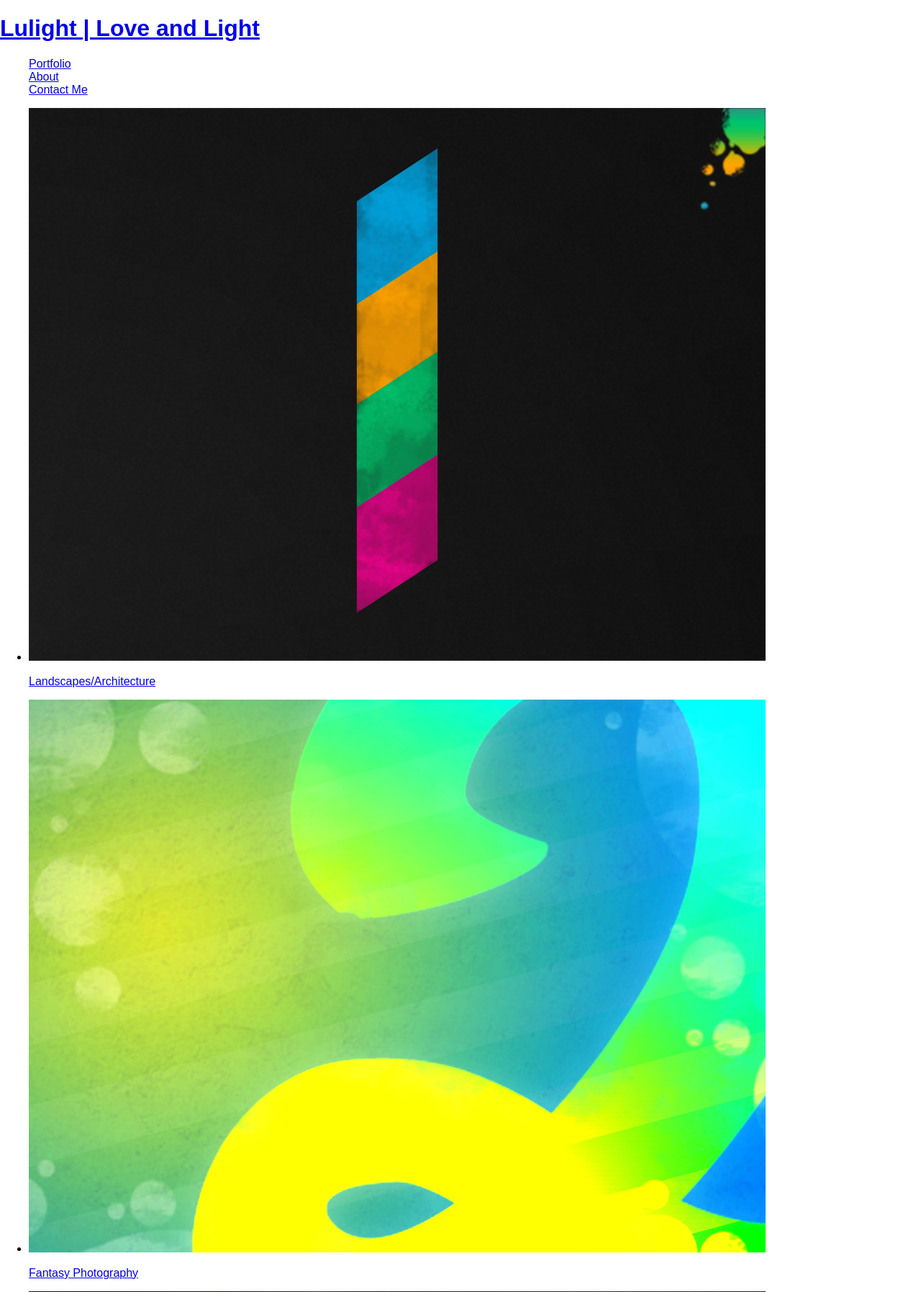
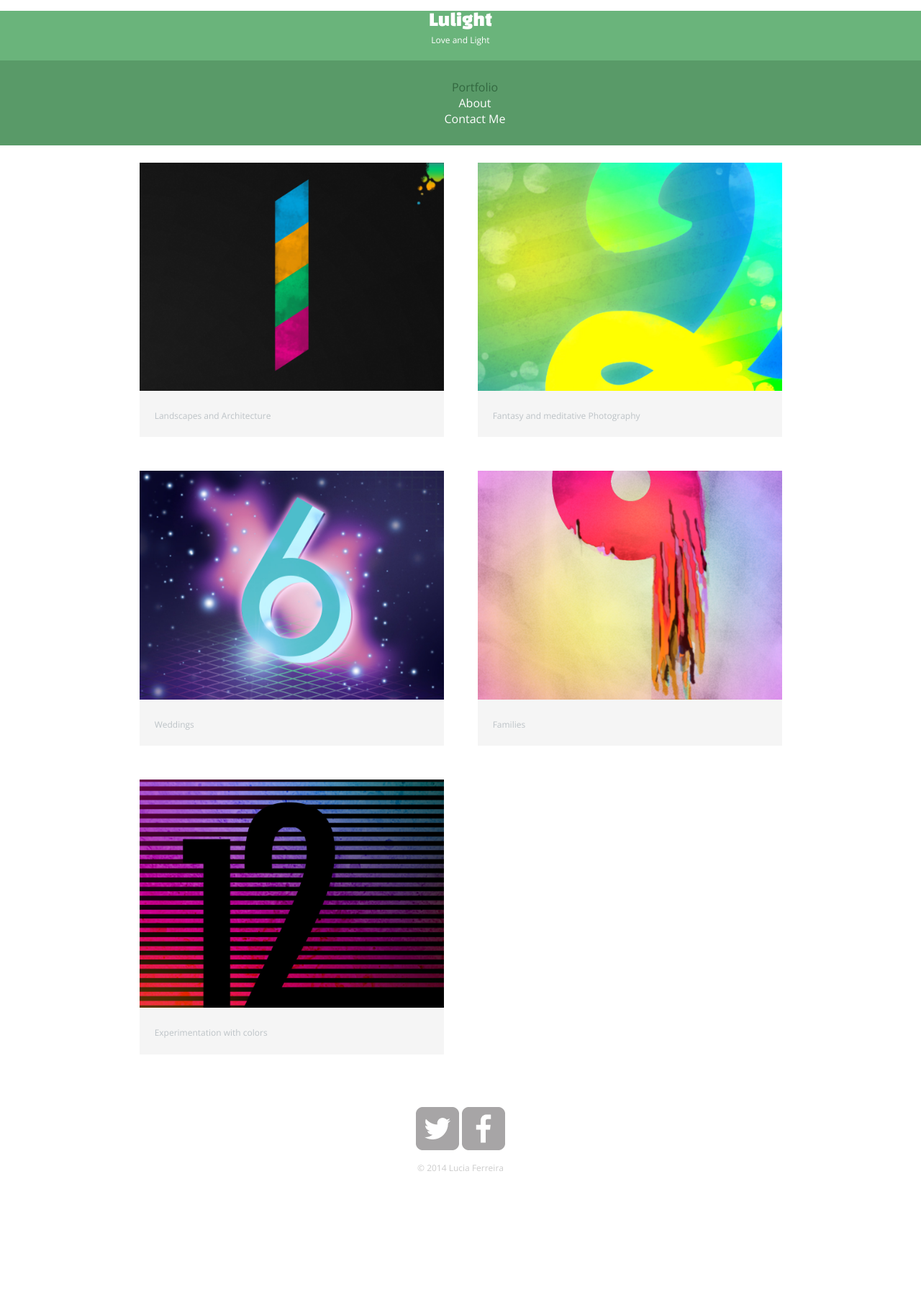
Before and after one commit to alexmattingley/alexmattingley.github.io, a PHP site: page /portfolio_example/index.php in a window 1280 px wide. Shown: the top 1795 px of the page at 72% size. After the commit the page ends 1627 px from the top, so only its background shows below. Run offline with PHP 8.4, Linux system fonts and the light colour scheme.

Commit message:
CSS, Classes, ID's, Selecting, positioning
Went over, fonts, colors, how to use outside fonts, widths and how they interact with parent containers, went over parent containers and how those work, went over floats and went over the clear property.

```diff
--- /dev/null
+++ b/portfolio_example/css/main.css
@@ -0,0 +1,109 @@
+/*************************
+General
+*************************/
+
+a {
+	text-decoration: none;
+}
+#wrapper {
+	max-width: 940px;
+	margin: 0 auto;
+	padding: 0 5%;
+}
+#logo {
+	text-align: center;
+	margin: 0;
+}
+
+a {
+	color: #6ab47b;
+}
+
+img {
+	max-width: 100%;
+}
+/*************************
+Header
+*************************/
+
+header {
+	background-color: #6ab47b;
+	border-color: #599a68;
+}
+/*logo text */
+header h1,h2 {
+	color: white;
+}
+h1 {
+	font-family: 'Changa One', cursive;
+	margin: 15px 0;
+	font-size: 1.75em;
+	font-weight: normal;
+	line-height: .8em;
+}
+h2 {
+	font-size: .75em;
+	margin: -5px 0 0;
+	font-weight: normal;
+}
+/*************************
+Navigation
+*************************/
+
+nav {
+	text-align: center;
+	padding: 10px 0;
+	margin: 20px 0 0;
+}
+
+/*************************
+Footer
+*************************/
+footer {
+	font-size: .75em;
+	text-align: center;
+	clear: both;
+	padding-top: 50px;
+	color: #ccc;
+}
+/*************************
+Page Portfolio
+*************************/
+
+#gallery {
+	margin: 0;
+	padding: 0;
+	list-style: none;
+}
+
+#gallery li {
+	float: left;
+	width: 45%;
+	margin: 2.5%;
+	background-color: #f5f5f5;
+	color: #bdc3c7;
+}
+#gallery li a p {
+	margin: 0;
+	padding: 5%;
+	font-size: .75em;
+	color: #bdc3c7
+}
+/*************************
+Colors
+*************************/
+nav {
+	background-color: #599a68;
+}
+nav a, nav a:visited {
+	color: white;
+}
+nav a.selected, nav a:hover {
+	color: #32673f;
+}
+/*Site body*/
+body {
+	background-color: #fff;
+	color: #999;
+	font-family: 'Open Sans', sans-serif;
+}
--- a/portfolio_example/inc/header.php
+++ b/portfolio_example/inc/header.php
@@ -1,10 +1,11 @@
 
-<a href="index.php">
-	<h1>Lulight | Love and Light</h1>
+<a href="index.php" id="logo">
+	<h1>Lulight</h1>
+	<h2>Love and Light</h2>
 </a>
 <nav>
 	<ul>
-		<li><a href="index.php">Portfolio</a></li>
+		<li><a href="index.php" class="selected">Portfolio</a></li>
 		<li><a href="about.php">About</a></li>
 		<li><a href="contact.php">Contact Me</a></li>
 	</ul>
--- a/portfolio_example/index.php
+++ b/portfolio_example/index.php
@@ -4,6 +4,8 @@
 	<meta charset="utf-8">
 	<title>Lulight | Love and Light</title>
 	<link rel="stylesheet" href="css/normalize.css">
+	<link href='http://fonts.googleapis.com/css?family=Changa+One|Open+Sans:400,700,700italic' rel='stylesheet' type='text/css'>
+	<link rel="stylesheet" href="css/main.css">
 </head>
 
 <body>
@@ -12,23 +14,24 @@
 		include('inc/header.php');
 		?>
 	</header>
+	<div id="wrapper">
 		<section>
-		<ul>
+			<ul id="gallery">
 				<li>
 					<a href="img/numbers-01.jpg">
 						<img src="img/numbers-01.jpg" alt="">
-					<p>Landscapes/Architecture</p>
+						<p>Landscapes and Architecture</p>
 					</a>
 				</li>
 				<li>
 					<a href="img/numbers-02.jpg">
 						<img src="img/numbers-02.jpg" alt="">
-					<p>Fantasy Photography</p>
+						<p>Fantasy and meditative Photography</p>
 					</a>
 				</li>
 				<li>
 					<a href="img/numbers-06.jpg">
-					<img src="img/numbers-06.jpg" alt="">
+						<img id="clear" src="img/numbers-06.jpg" alt="">
 						<p>Weddings</p>
 					</a>
 				</li>
@@ -41,7 +44,7 @@
 				<li>
 					<a href="img/numbers-12.jpg">
 						<img src="img/numbers-12.jpg" alt="">
-					<p>Experimentation with color</p>
+						<p>Experimentation with colors</p>
 					</a>
 				</li>
 			</ul>
@@ -52,6 +55,7 @@
 			include('inc/footer.php');
 			?>
 		</footer>
+	</div>
 
 </body>
 </html>
```
Also changed, not shown: 1 other file. Lines whose indentation alone changed are shown as unchanged.
